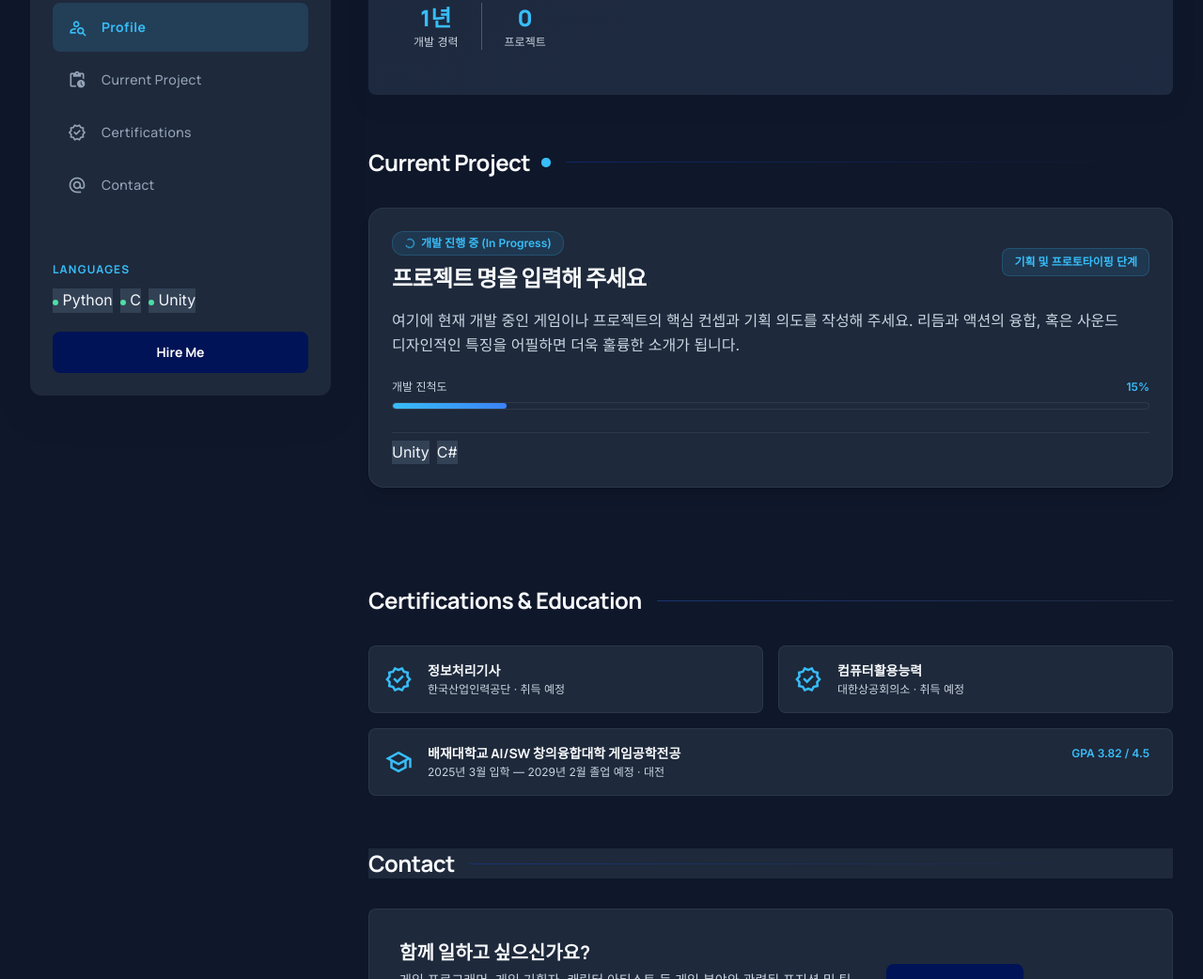
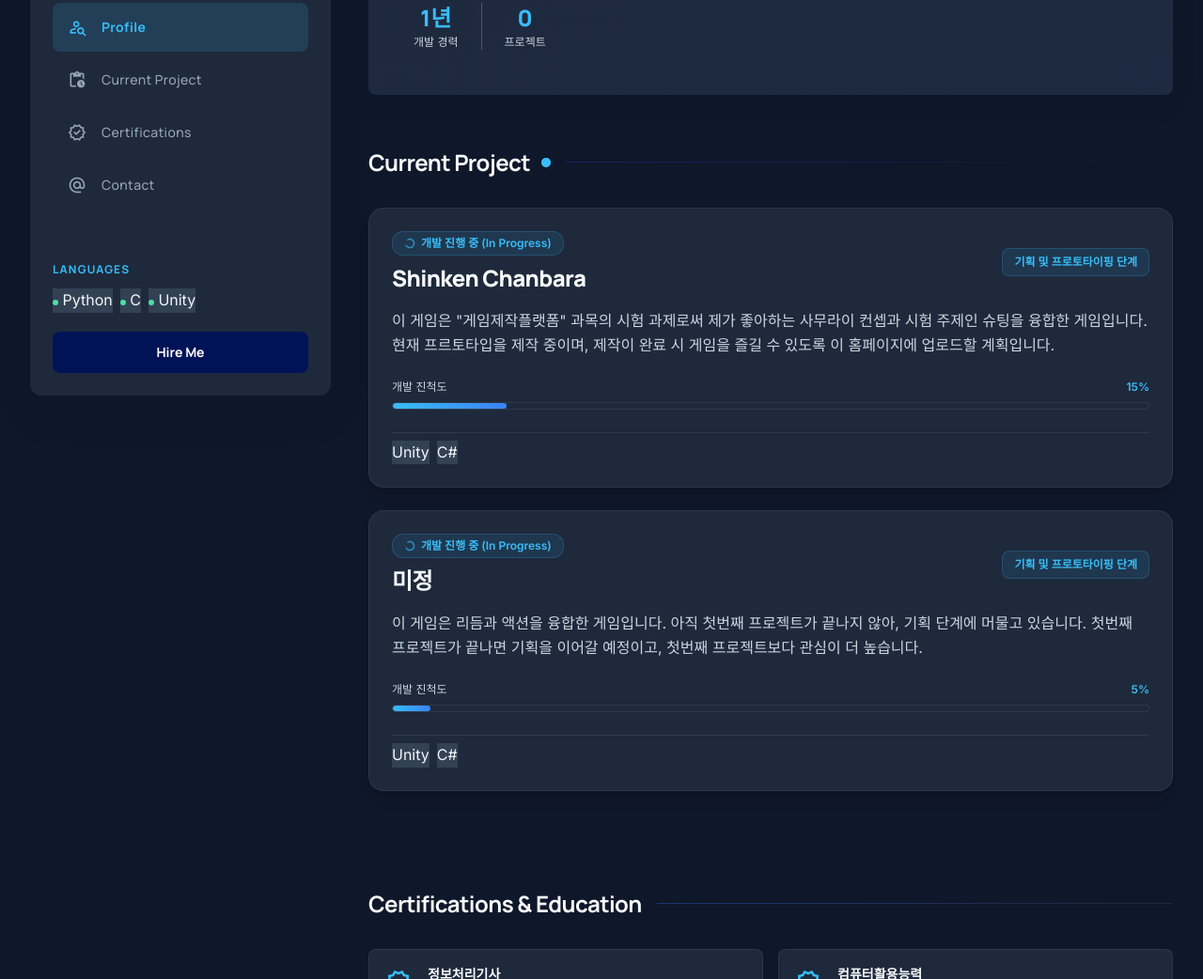
Before and after one commit to KyungGeun/profile-project, a website built with Vite: page index.html in a window 1280 px wide. Shown: the part 426-1468 px from the top of the page at 94% size. Built offline with nearby package versions, Linux system fonts and the light colour scheme.

Commit message:
Current Project 섹션에 두 번째 카드 슬롯 템플릿 추가

```diff
--- a/index.html
+++ b/index.html
@@ -424,22 +424,30 @@
           <div class="h-px flex-1 bg-gradient-to-r from-surface-tint/30 to-transparent"></div>
         </div>
 
-          <div class="bg-surface-container p-6 rounded-2xl border border-outline-variant/20 hover:border-[#38bdf8]/30 transition-all duration-300 shadow-lg">
+        <div class="flex flex-col gap-6">
+          <!-- Card 1: Shinken Chanbara -->
+          <div
+            class="bg-surface-container p-6 rounded-2xl border border-outline-variant/20 hover:border-[#38bdf8]/30 transition-all duration-300 shadow-lg">
             <div class="flex flex-col sm:flex-row justify-between sm:items-center gap-3 mb-4">
               <div>
-                <span class="inline-flex items-center gap-1.5 px-3 py-1 rounded-full text-xs font-semibold bg-[#38bdf8]/10 text-[#38bdf8] border border-[#38bdf8]/20 mb-2">
-                  <span class="material-symbols-outlined text-xs animate-spin" style="animation-duration: 3s;">progress_activity</span>
+                <span
+                  class="inline-flex items-center gap-1.5 px-3 py-1 rounded-full text-xs font-semibold bg-[#38bdf8]/10 text-[#38bdf8] border border-[#38bdf8]/20 mb-2">
+                  <span class="material-symbols-outlined text-xs animate-spin"
+                    style="animation-duration: 3s;">progress_activity</span>
                   개발 진행 중 (In Progress)
                 </span>
-                <h4 class="font-headline text-2xl font-black text-on-surface tracking-tight">프로젝트 명을 입력해 주세요</h4>
+                <h4 class="font-headline text-2xl font-black text-on-surface tracking-tight">Shinken Chanbara</h4>
               </div>
-              <div class="text-xs font-label text-[#38bdf8] font-semibold bg-[#38bdf8]/10 px-3 py-1.5 rounded-xl border border-[#38bdf8]/20 w-fit">
+              <div
+                class="text-xs font-label text-[#38bdf8] font-semibold bg-[#38bdf8]/10 px-3 py-1.5 rounded-xl border border-[#38bdf8]/20 w-fit">
                 기획 및 프로토타이핑 단계
               </div>
             </div>
 
             <p class="font-body text-on-surface-variant text-base mb-6 leading-relaxed">
-              여기에 현재 개발 중인 게임이나 프로젝트의 핵심 컨셉과 기획 의도를 작성해 주세요. 리듬과 액션의 융합, 혹은 사운드 디자인적인 특징을 어필하면 더욱 훌륭한 소개가 됩니다.
+              이 게임은 "게임제작플랫폼" 과목의 시험 과제로써 제가 좋아하는 사무라이 컨셉과 시험 주제인 슈팅을 융합한 게임입니다. 현재 프르토타입을 제작 중이며, 제작이 완료 시 게임을 즐길 수 있도록
+              이
+              홈페이지에 업로드할 계획입니다.
             </p>
 
             <!-- Progress Bar -->
@@ -457,6 +465,49 @@
             <div class="flex flex-wrap gap-2 pt-2 border-t border-outline-variant/10">
               <span class="tag">Unity</span>
               <span class="tag">C#</span>
+            </div>
+          </div>
+
+          <!-- Card 2: New Project Placeholder -->
+          <div
+            class="bg-surface-container p-6 rounded-2xl border border-outline-variant/20 hover:border-[#38bdf8]/30 transition-all duration-300 shadow-lg">
+            <div class="flex flex-col sm:flex-row justify-between sm:items-center gap-3 mb-4">
+              <div>
+                <span
+                  class="inline-flex items-center gap-1.5 px-3 py-1 rounded-full text-xs font-semibold bg-[#38bdf8]/10 text-[#38bdf8] border border-[#38bdf8]/20 mb-2">
+                  <span class="material-symbols-outlined text-xs animate-spin"
+                    style="animation-duration: 3s;">progress_activity</span>
+                  개발 진행 중 (In Progress)
+                </span>
+                <h4 class="font-headline text-2xl font-black text-on-surface tracking-tight">미정</h4>
+              </div>
+              <div
+                class="text-xs font-label text-[#38bdf8] font-semibold bg-[#38bdf8]/10 px-3 py-1.5 rounded-xl border border-[#38bdf8]/20 w-fit">
+                기획 및 프로토타이핑 단계
+              </div>
+            </div>
+
+            <p class="font-body text-on-surface-variant text-base mb-6 leading-relaxed">
+              이 게임은 리듬과 액션을 융합한 게임입니다. 아직 첫번째 프로젝트가 끝나지 않아, 기획 단계에 머물고 있습니다. 첫번째 프로젝트가 끝나면 기획을 이어갈 예정이고, 첫번째 프로젝트보다 관심이
+              더 높습니다.
+            </p>
+
+            <!-- Progress Bar -->
+            <div class="mb-6">
+              <div class="flex justify-between text-xs font-label text-on-surface-variant mb-2">
+                <span>개발 진척도</span>
+                <span class="text-[#38bdf8] font-bold">5%</span>
+              </div>
+              <div class="w-full bg-[#1e293b] rounded-full h-2 overflow-hidden border border-outline-variant/10">
+                <div class="bg-gradient-to-r from-[#38bdf8] to-blue-500 h-full rounded-full" style="width: 5%"></div>
+              </div>
+            </div>
+
+            <!-- Tech Tags -->
+            <div class="flex flex-wrap gap-2 pt-2 border-t border-outline-variant/10">
+              <span class="tag">Unity</span>
+              <span class="tag">C#</span>
+            </div>
           </div>
         </div>
       </section>
```
Lines whose indentation alone changed are shown as unchanged.
